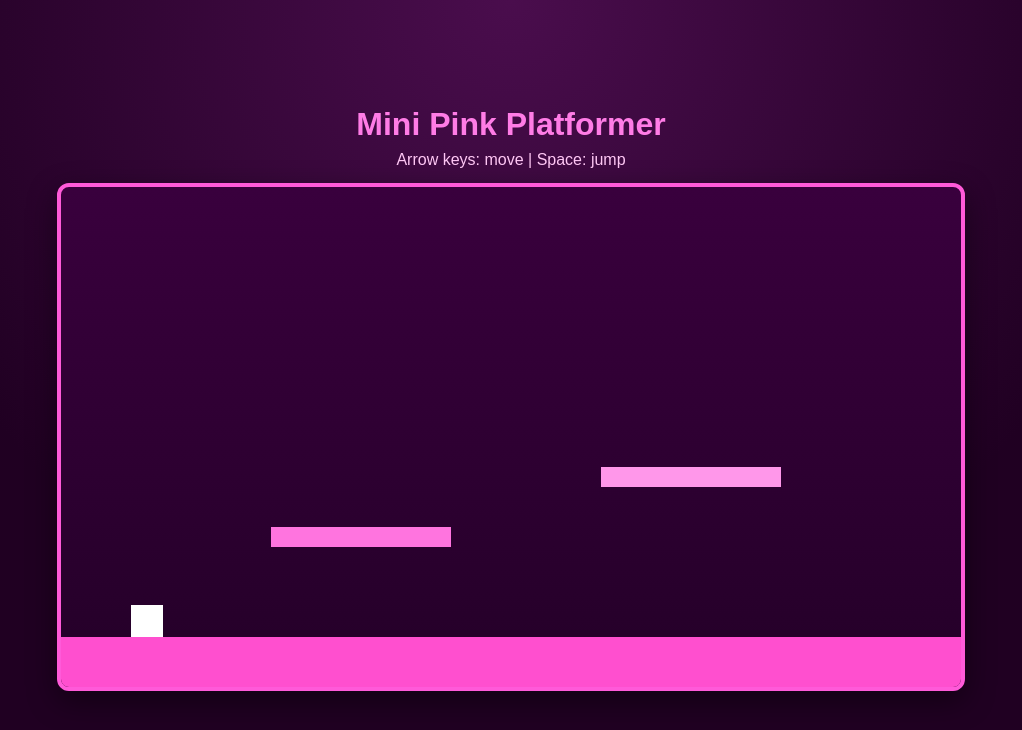
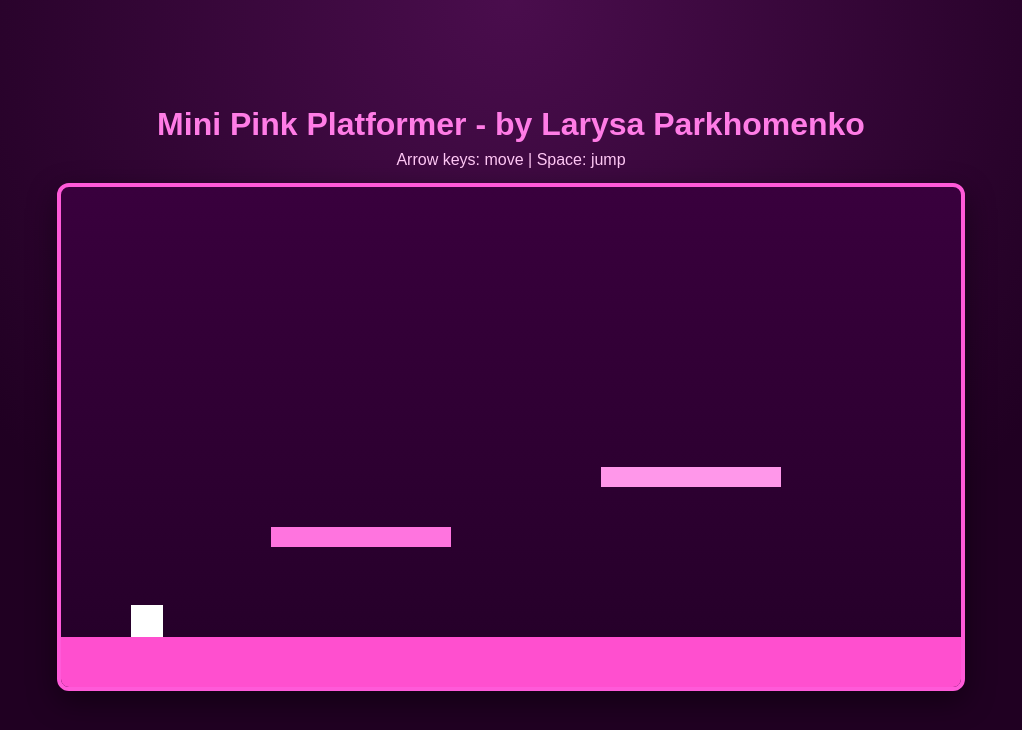
Before and after one commit to noviera/Cursor-Tutorial, a plain HTML site: page index.html in a window 1280 px wide. Shown: the whole page, without its empty margins (129-1151 px from the left). Drawn offline with Linux system fonts and the light colour scheme.

Commit message:
title changed again

```diff
--- a/index.html
+++ b/index.html
@@ -8,7 +8,7 @@
 </head>
 <body>
   <div class="page">
-    <h1>Mini Pink Platformer</h1>
+    <h1>Mini Pink Platformer - by Larysa Parkhomenko</h1>
     <p class="controls">Arrow keys: move | Space: jump</p>
     <canvas id="gameCanvas" width="900" height="500"></canvas>
   </div>
```
